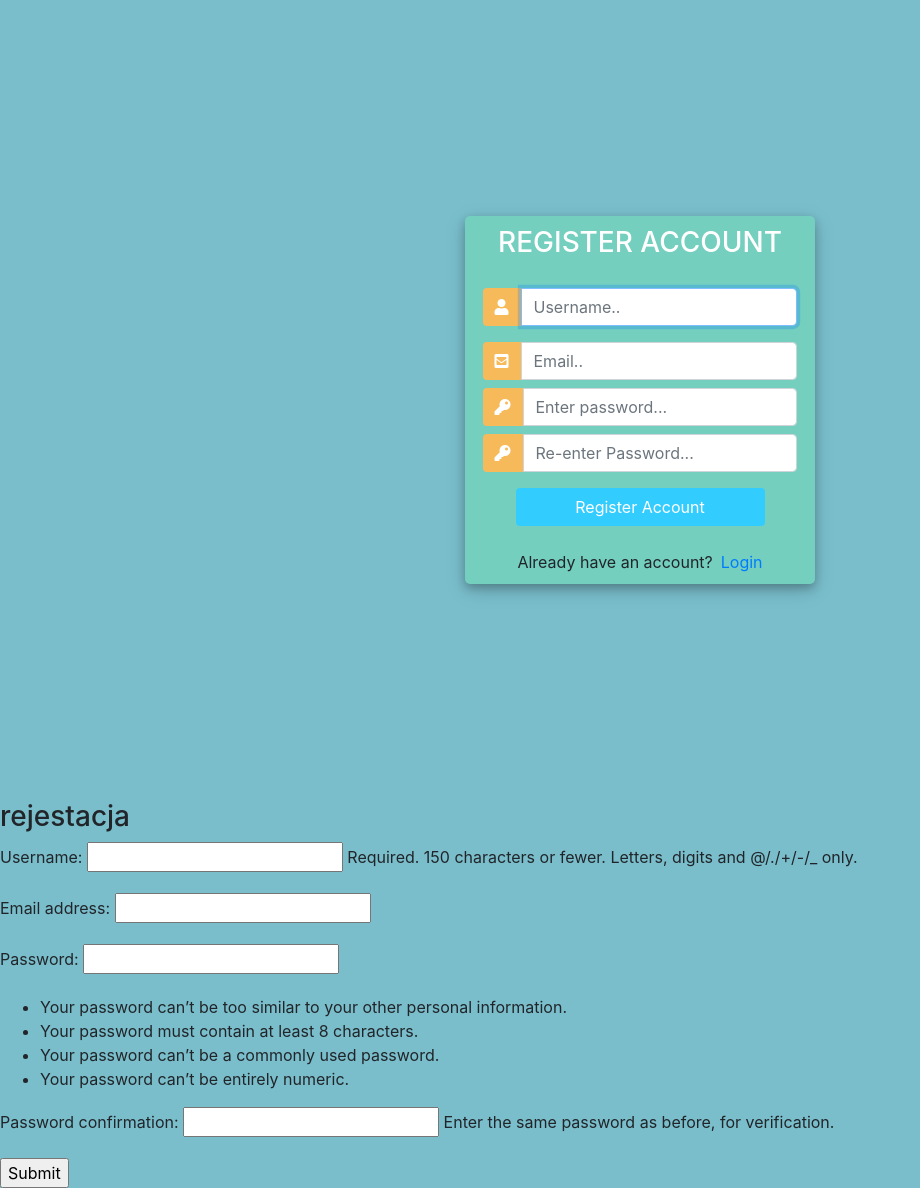
After one commit to tomekts/Sklep, a Django app: page /register/ in a window 1280 px wide. The commit adds this page. Shown: the whole page, without its empty margins (0-920 px from the left). Run offline with Django 3.2, Linux system fonts and the light colour scheme; some libraries are stand-ins or nearby versions.

Commit message:
dodano logowanie i rejestracje do poprawienia ale działa

```diff
--- /dev/null
+++ b/Products/forms.py
@@ -0,0 +1,12 @@
+from django.forms import ModelForm
+from django.contrib.auth.forms import UserCreationForm
+from django.contrib.auth.models import User
+from django import forms
+
+
+
+
+class CreateUserForm(UserCreationForm):
+    class Meta:
+        model = User
+        fields = ['username', 'email', 'password1', 'password2']
--- /dev/null
+++ b/Products/static/Products/style.css
@@ -0,0 +1,3 @@
+body {
+  background-color: lightblue;
+}
--- /dev/null
+++ b/Products/templates/Products/Register.html
@@ -0,0 +1,152 @@
+
+<!DOCTYPE html>
+<html>
+
+<head>
+	<title>Login</title>
+	<link rel="stylesheet" href="https://stackpath.bootstrapcdn.com/bootstrap/4.1.3/css/bootstrap.min.css" integrity="sha384-MCw98/SFnGE8fJT3GXwEOngsV7Zt27NXFoaoApmYm81iuXoPkFOJwJ8ERdknLPMO" crossorigin="anonymous">
+	<script src="https://ajax.googleapis.com/ajax/libs/jquery/3.3.1/jquery.min.js"></script>
+	<link rel="stylesheet" href="https://use.fontawesome.com/releases/v5.6.1/css/all.css" integrity="sha384-gfdkjb5BdAXd+lj+gudLWI+BXq4IuLW5IT+brZEZsLFm++aCMlF1V92rMkPaX4PP" crossorigin="anonymous">
+
+	<style>
+		body,
+		html {
+			margin: 0;
+			padding: 0;
+			height: 100%;
+			background: #7abecc !important;
+		}
+		.user_card {
+			width: 350px;
+			margin-top: auto;
+			margin-bottom: auto;
+			background: #74cfbf;
+			position: relative;
+			display: flex;
+			justify-content: center;
+			flex-direction: column;
+			padding: 10px;
+			box-shadow: 0 4px 8px 0 rgba(0, 0, 0, 0.2), 0 6px 20px 0 rgba(0, 0, 0, 0.19);
+			-webkit-box-shadow: 0 4px 8px 0 rgba(0, 0, 0, 0.2), 0 6px 20px 0 rgba(0, 0, 0, 0.19);
+			-moz-box-shadow: 0 4px 8px 0 rgba(0, 0, 0, 0.2), 0 6px 20px 0 rgba(0, 0, 0, 0.19);
+			border-radius: 5px;
+
+		}
+
+		.form_container {
+			margin-top: 20px;
+		}
+
+		#form-title{
+			color: #fff;
+		}
+		.login_btn {
+			width: 100%;
+			background: #33ccff !important;
+			color: white !important;
+		}
+		.login_btn:focus {
+			box-shadow: none !important;
+			outline: 0px !important;
+		}
+		.login_container {
+			padding: 0 2rem;
+		}
+		.input-group-text {
+			background: #f7ba5b !important;
+			color: white !important;
+			border: 0 !important;
+			border-radius: 0.25rem 0 0 0.25rem !important;
+		}
+		.input_user,
+		.input_pass:focus {
+			box-shadow: none !important;
+			outline: 0px !important;
+		}
+
+	</style>
+
+</head>
+<body>
+	<div class="container h-100">
+		<div class="d-flex justify-content-center h-100">
+			<div class="user_card">
+				<div class="d-flex justify-content-center">
+					<h3 id="form-title">REGISTER ACCOUNT</h3>
+				</div>
+				<div class="d-flex justify-content-center form_container">
+
+					<form method="POST" action="">
+						{% csrf_token %}
+						<div class="input-group mb-3">
+							<div class="input-group-append">
+								<span class="input-group-text"><i class="fas fa-user"></i></span>
+							</div>
+							{{form.username}}
+						</div>
+						<div class="input-group mb-2">
+							<div class="input-group-append">
+								<span class="input-group-text"><i class="fas fa-envelope-square"></i></span>
+							</div>
+							{{form.email}}
+						</div>
+						<div class="input-group mb-2">
+							<div class="input-group-append">
+								<span class="input-group-text"><i class="fas fa-key"></i></span>
+							</div>
+							{{form.password1}}
+						</div>
+						<div class="input-group mb-2">
+							<div class="input-group-append">
+								<span class="input-group-text"><i class="fas fa-key"></i></span>
+							</div>
+							{{form.password2}}
+						</div>
+
+				   		<div class="d-flex justify-content-center mt-3 login_container">
+				 			<input class="btn login_btn" type="submit" value="Register Account">
+				   		</div>
+					</form>
+				</div>
+				{{form.errors}}
+
+				<div class="mt-4">
+					<div class="d-flex justify-content-center links">
+						Already have an account? <a href="{% url 'Products:Login' %}" class="ml-2">Login</a>
+					</div>
+				</div>
+			</div>
+		</div>
+	</div>
+	<script>
+						/* Because i didnt set placeholder values in forms.py they will be set here using vanilla Javascript
+		//We start indexing at one because CSRF_token is considered and input field
+		 */
+
+		//Query All input fields
+		var form_fields = document.getElementsByTagName('input')
+		form_fields[1].placeholder='Username..';
+		form_fields[2].placeholder='Email..';
+		form_fields[3].placeholder='Enter password...';
+		form_fields[4].placeholder='Re-enter Password...';
+
+
+		for (var field in form_fields){
+			form_fields[field].className += ' form-control'
+		}
+	</script>
+</body>
+</html>
+
+
+
+
+<h3>rejestacja</h3>
+
+
+<form method="POST" action="">
+	{% csrf_token %}
+	{{form.as_p}}
+
+	<input type="submit" name="zarejestruj">
+</form>
--- a/Products/urls.py
+++ b/Products/urls.py
@@ -9,6 +9,9 @@ urlpatterns = [
     path('products/<int:pk>/', views.ProductView.as_view(), name='Product'),
     path('category/<int:pk>/', views.CategoryView.as_view(), name='Category'),
     path('category/', views.CategoriesView.as_view(), name='Categories'),
+    path('login/', views.Login, name='Login'),
+    path('logout/', views.Logout, name='Logout'),
+    path('register/', views.Register, name='Register'),
 
 
 ]
--- a/Products/views.py
+++ b/Products/views.py
@@ -1,7 +1,12 @@
-from django.shortcuts import render
+from django.shortcuts import render, redirect
 from .models import Products, Category
+from django.contrib.auth.models import User
 from django.http import HttpResponse
 from django.views import generic
+from django.contrib.auth.forms import UserCreationForm
+from django.contrib.auth import authenticate, login, logout
+from django.contrib import messages
+from .forms import CreateUserForm
 
 
 # Create your views here.
@@ -44,8 +49,51 @@ class CategoryView(generic.DetailView):
     template_name = 'Products/Category.html'
     context_object_name = 'category'
 
+
     def get_context_data(self, **kwargs):
         context = super().get_context_data(**kwargs)
         context['category_list'] = Category.objects.all()
         context['product_in_cat'] = Products.objects.filter(category_id=self.object.id)
         return context
+
+
+# class LoginView(generic.ListView):
+#     model = User
+#     context_object_name = 'user'
+#     template_name = 'Products/Login.html'
+#
+#     def get_context_data(self, **kwargs):
+#         context = super().get_context_data(**kwargs)
+#         context['form'] = UserCreationForm
+#         return context
+def Login(request):
+
+    if request.method== 'POST':
+        username= request.POST.get('username')
+        password = request.POST.get('password')
+        user = authenticate(request, username=username, password=password)
+
+        if user is not None:
+            login(request, user)
+            return redirect('Products:Main')
+        else:
+            messages.info(request,'błedne hasło lub login')
+
+    context={}
+    return render(request, 'Products/Login.html', context)
+
+def Logout(request):
+    logout(request)
+    return redirect('Products:Main')
+
+def Register(request):
+    form = CreateUserForm
+
+    if request.method == 'POST':
+        form = CreateUserForm(request.POST)
+        if form.is_valid():
+            form.save()
+            return redirect('Products:Login')
+
+    context = {'form': form}
+    return render(request, 'Products/Register.html', context)
```
Also changed, not shown: Products/templates/Products/Login.html (added, +124 -0 lines), Products/templates/Products/Login_origin.html (added, +68 -0 lines), Products/templates/Products/Main.html (+6 -1 lines), Products/templates/Products/Navbar.html (+10 -1 lines), Products/static/Images/cart.png (added), Products/static/Images/home-icon.png (added), db.sqlite3.
